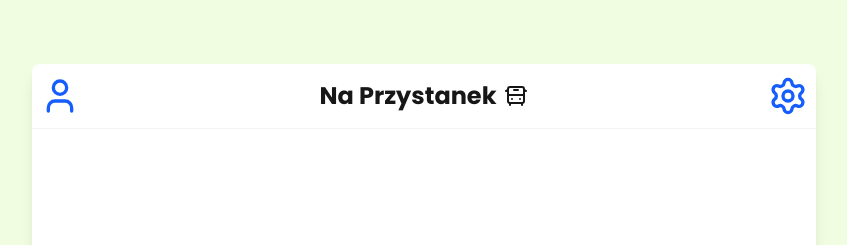
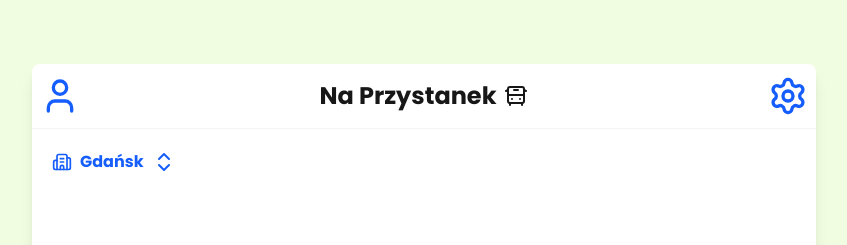
Before and after one commit to msiemienski/Projekt-Zespolowy-NaPrzystanek, a Next.js app in the folder frontend/: page / in a window 1280 px wide. Shown: the top 245 px of the page, without its empty margins (32-879 px from the left). Built offline with nearby package versions, Linux system fonts and the light colour scheme.

Commit message:
dodanie wyboru miejscowosci z rozwijanej listy

```diff
--- a/frontend/src/app/globals.css
+++ b/frontend/src/app/globals.css
@@ -23,5 +23,5 @@
 body {
   background: var(--background);
   color: var(--foreground);
-  font-family: Arial, Helvetica, sans-serif;
+  font-family: Poppins;
 }
--- a/frontend/src/components/Main.js
+++ b/frontend/src/components/Main.js
@@ -1,6 +1,14 @@
-import { Settings, User, BusFront } from 'lucide-react';
+'use client';
+import { Settings, User, BusFront, Building2, ChevronsUpDown } from 'lucide-react';
+import { useState } from 'react';
 
 export default function Main() {
+    const [open, setOpen] = useState(false);
+    const [selected, setSelected] = useState("Gdańsk");
+    const handleSelectChange = (option) => {
+        setSelected(option);
+        setOpen(false);
+    };
     return (
         <div className="bg-white w-auto h-auto min-w-196 min-h-196 max-w-2xl max-h-[800px] m-6 rounded-lg shadow-lg">
             <div className="flex flex-row items-center justify-between h-1/12 p-2 border-b border-gray-100">
@@ -17,6 +25,34 @@ export default function Main() {
             </button>
 
             </div>
+            <div className="flex flex-row justify-start items-center h-1/12 gap-20 pl-5 text-blue-600">
+                <div className="flex flex-row items-center justify-center gap-2 relative">
+                    <button value={selected} onChange={handleSelectChange} onClick={() => setOpen(!open)} className="cursor-pointer hover:opacity-70 transition">
+                        <div className="flex flex-row items-center justify-center gap-2">
+                            <Building2
+                                className="w-5 h-5"
+                            />
+                            <span className="font-bold text-l">{selected}</span>
+                            <ChevronsUpDown />
+                        </div>
+                    </button>
+                    {open && (
+                        <ul className="absolute top-full mt-1 ml-10 w-40 bg-white border rounded shadow-lg">
+                        {["Gdańsk", "Sopot", "Gdynia"].map((opt) => (
+                            <li
+                            key={opt}
+                            onClick={() => handleSelectChange(opt)}
+                            className="p-2 hover:bg-gray-100 cursor-pointer"
+                            >
+                            {opt}
+                            </li>
+                        ))}
+                        </ul>
+                    )}
+                </div>
+
+
+            </div>
         </div>
     );
 }
```
Lines whose indentation alone changed are shown as unchanged.
